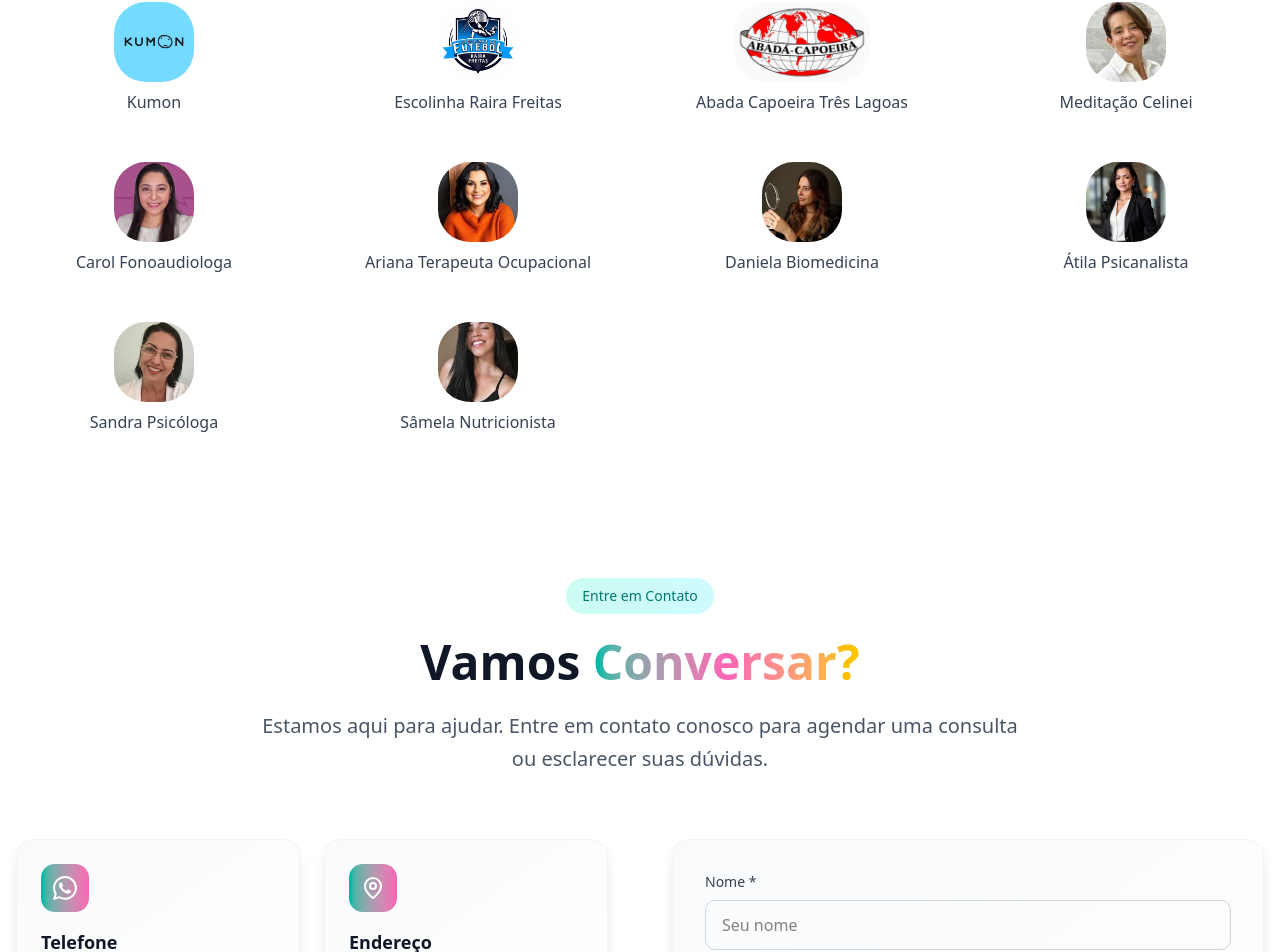
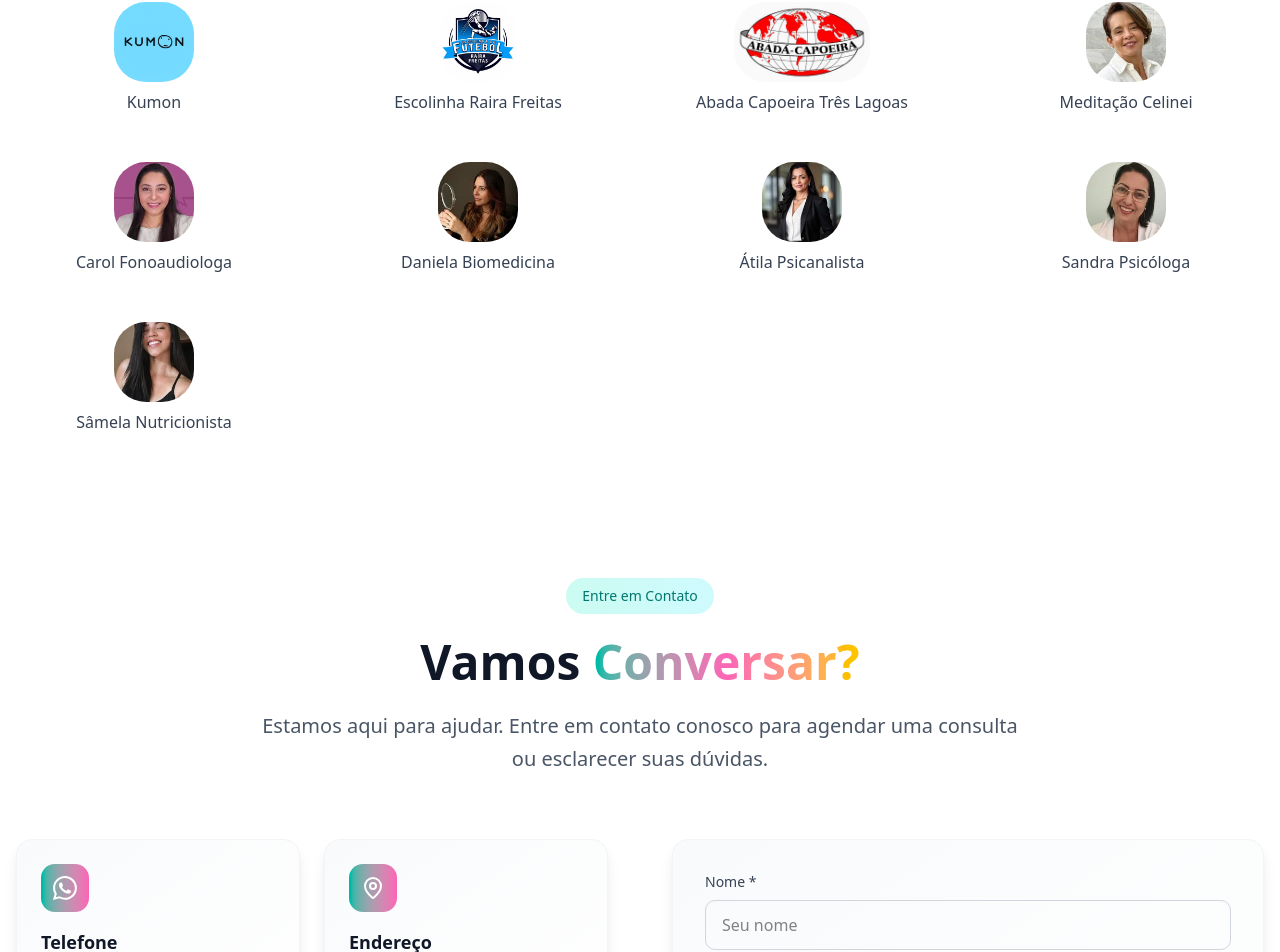
Before and after one commit to Patrick510/inovar_aba, a React (Vite) app: page / in a window 1280 px wide. Shown: the part 6282-7234 px from the top of the page. Built offline with nearby package versions, Linux system fonts and the light colour scheme.

Commit message:
feat: remove Ariana Terapeuta Ocupacional from Partners component

```diff
--- a/src/components/Partners.tsx
+++ b/src/components/Partners.tsx
@@ -24,11 +24,6 @@ export default function Partners() {
       name: "Carol Fonoaudiologa",
       logo: "/carolfono.jpg?height=100&width=200",
       link: "https://www.instagram.com/carol_fonoaudiologa",
-    },
-    {
-      name: "Ariana Terapeuta Ocupacional",
-      logo: "/arianaterap.jpg?height=100&width=200",
-      link: "https://www.instagram.com/arianasertorio",
     },
     {
       name: "Daniela Biomedicina",
```
Also changed, not shown: public/arianaterap.jpg (deleted).
